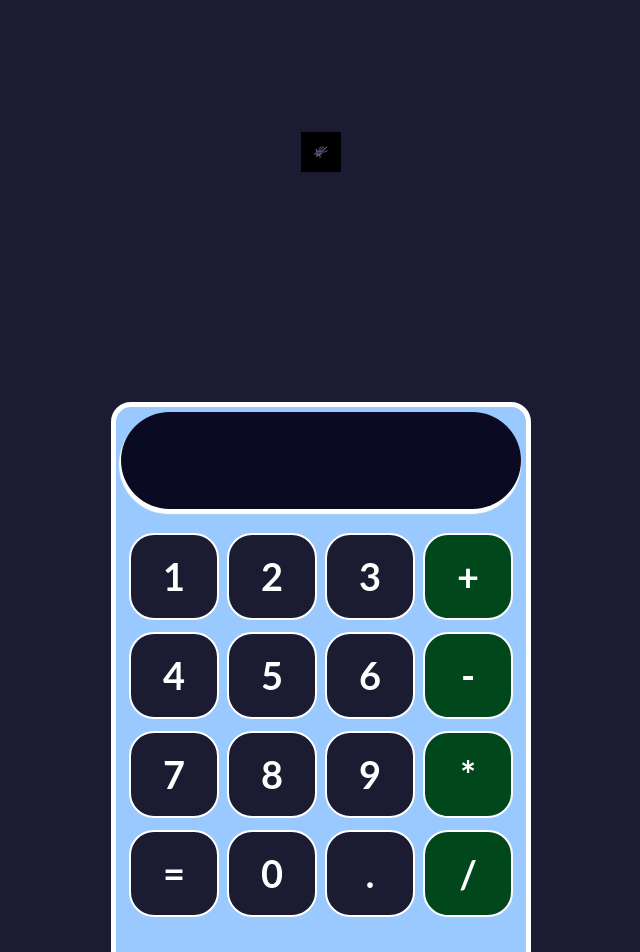
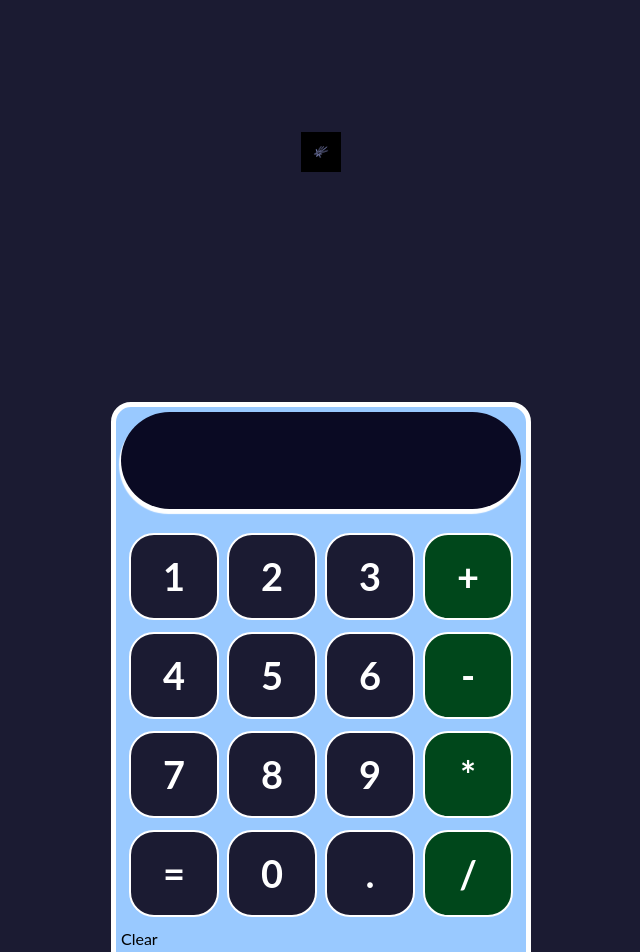
Before and after one commit to roiszs/Calculadora, a React (Create React App) app: page / in a window 1280 px wide. Shown: the top 952 px of the page, without its empty margins (319-959 px from the left). Built offline with nearby package versions, Linux system fonts and the light colour scheme.

Commit message:
Creando el boton clear

```diff
--- a/src/App.js
+++ b/src/App.js
@@ -2,6 +2,7 @@
 import freeCodeCampLogo from './imagenes/WhatsApp Image 2024-06-24 at 7.53.48 PM.jpeg'
 import Boton from './Componentes/Boton';
 import Pantalla from './Componentes/Pantalla';
+import BotonClear from './Componentes/BotonClear';
 
 function App() {
   return (
@@ -38,6 +39,7 @@
         <Boton>.</Boton>
         <Boton>/</Boton></div>
       <div className='fila'></div>
+      <BotonClear> Clear </BotonClear>
 
     </div>
     </div>
--- /dev/null
+++ b/src/Componentes/BotonClear.js
@@ -0,0 +1,9 @@
+import React from 'react';
+
+const BotonClear = (props) => (
+    <div className='boton-clear'>
+        {props.children}
+    </div>
+);
+
+export default BotonClear
```
